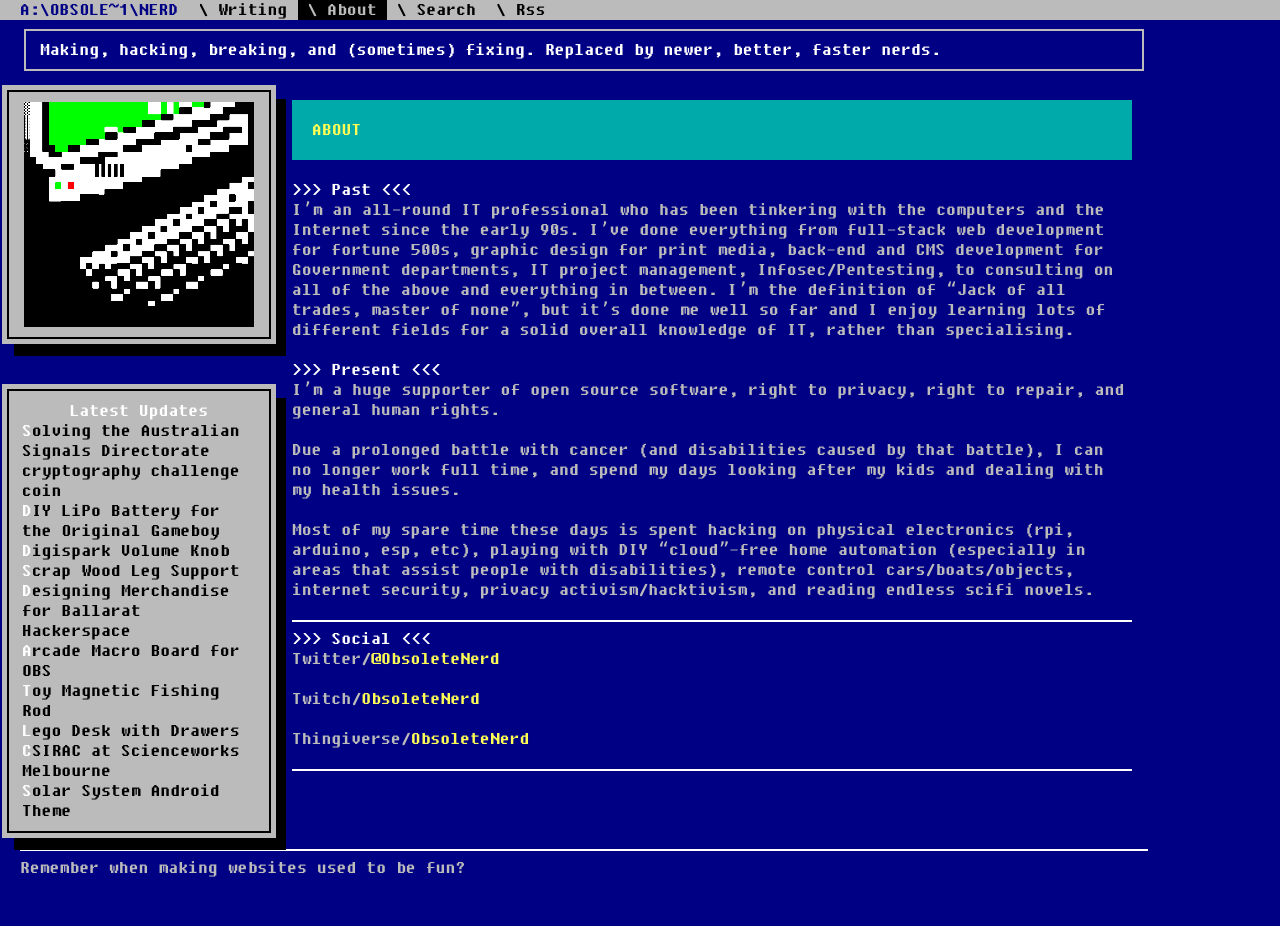
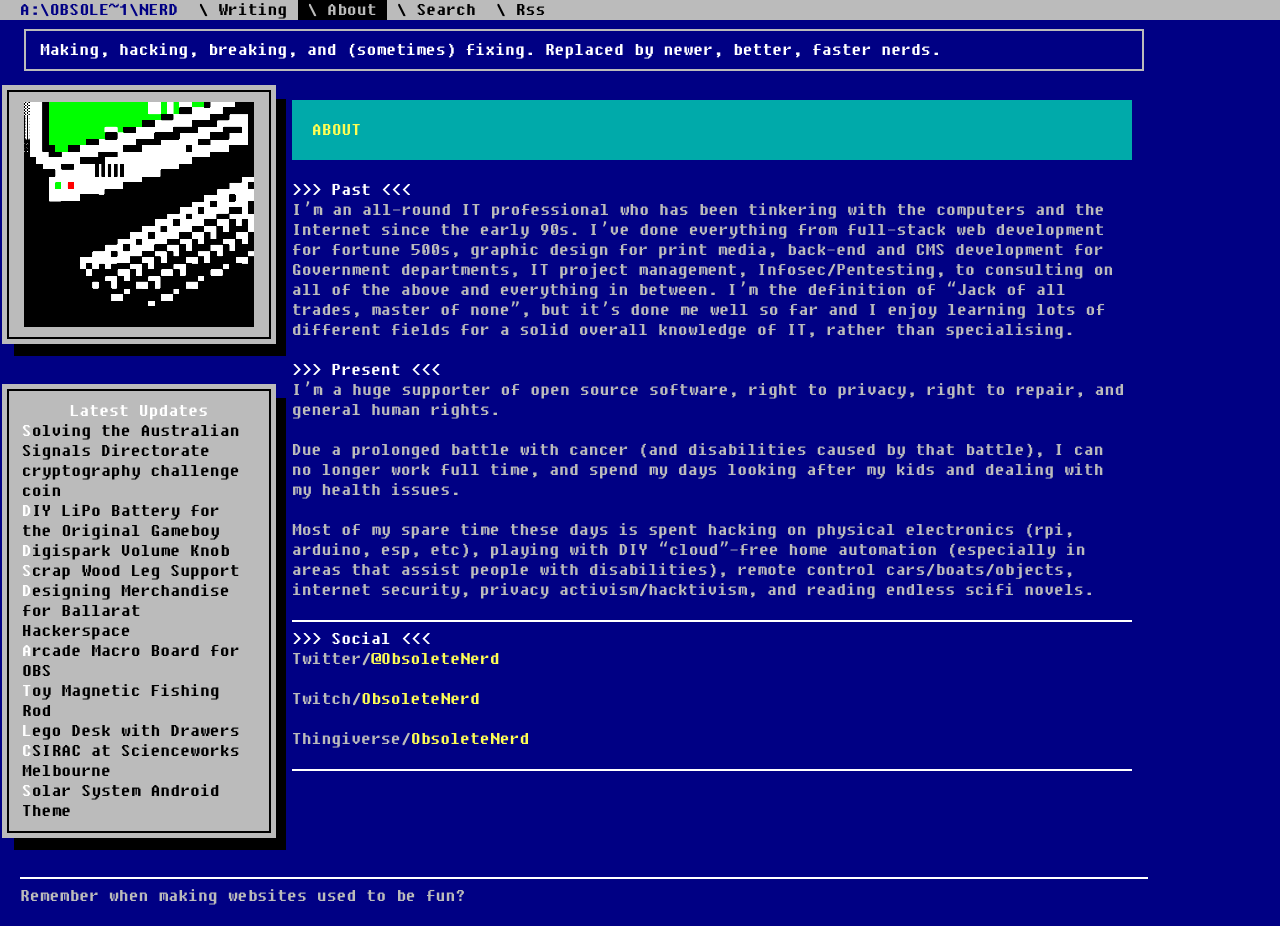
Before and after one commit to senwerks/obsoletenerd.github.io, a Jekyll site: the page built from _pages/about.md, in a window 1280 px wide. Built offline with Jekyll 4.4.1, drawn with Linux system fonts in a browser that asks for light colours; before the commit the page ends 900 px from its top, so only the background shows below that.

Commit message:
Update obsolete.css

```diff
--- a/assets/css/obsolete.css
+++ b/assets/css/obsolete.css
@@ -1,5 +1,5 @@
 section {
-    margin: 0 0 25px 0;
+    margin: 0 0 100px 0;
 }
 
 /* Modify embedded Gists to suit site template */
```
